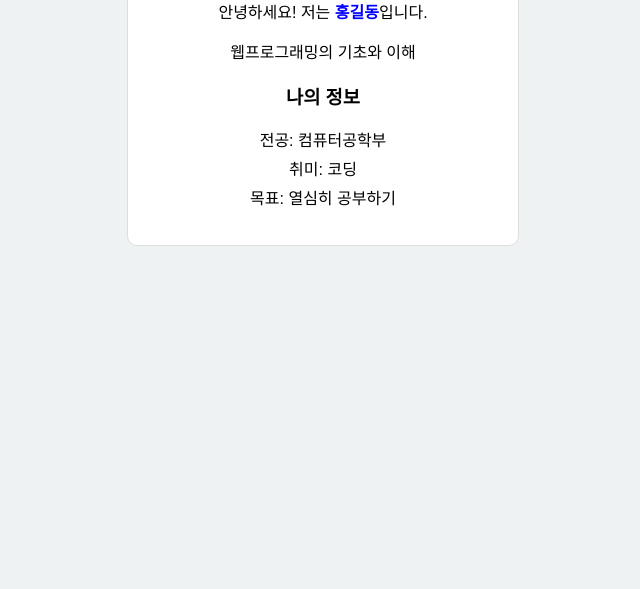
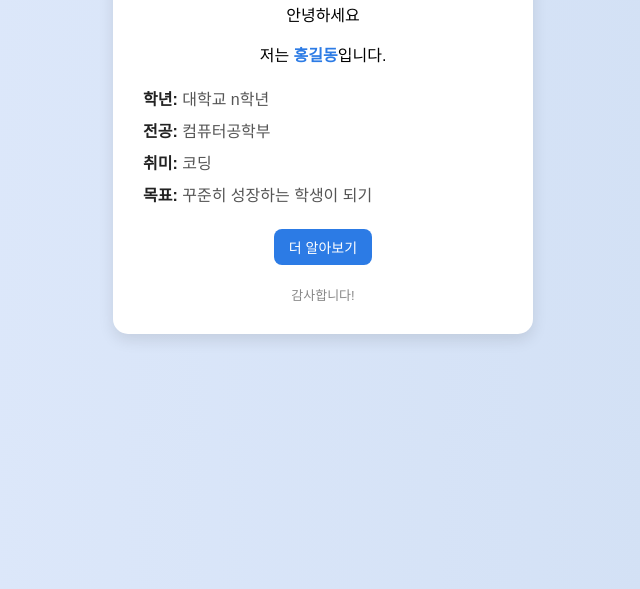
Before and after one commit to 0625yt/my-first-web-site, a plain HTML site: page index.html in a window 1280 px wide. Shown: the part 211-800 px from the top of the page, without its empty margins (317-957 px from the left). Drawn offline with Linux system fonts and the light colour scheme.

Commit message:
Update index.html

```diff
--- a/index.html
+++ b/index.html
@@ -4,57 +4,100 @@
     <meta charset="UTF-8">
     <title>자기소개</title>
 
-<!-- CSS -->
     <style>
         body {
-        background-color: #eef2f3;
+            margin: 0;
             font-family: "맑은 고딕", sans-serif;
+            background: linear-gradient(to right, #e0eafc, #cfdef3);
+        }
+
+        .card {
+            width: 360px;
+            margin: 100px auto;
+            background-color: white;
+            padding: 30px;
+            border-radius: 15px;
+            box-shadow: 0 6px 15px rgba(0,0,0,0.1);
             text-align: center;
         }
 
-    .container {
-        width: 350px;
-        margin: 100px auto;
-        background-color: white;
-        padding: 20px;
-        border-radius: 10px;
-        border: 1px solid #ddd;
+        .profile-img {
+            width: 120px;
+            height: 120px;
+            border-radius: 50%;
+            object-fit: cover;
+            margin-bottom: 15px;
+            border: 3px solid #2c7be5;
         }
 
         h1 {
+            margin-bottom: 10px;
             color: #333;
         }
 
         .name {
-        color: blue;
+            color: #2c7be5;
             font-weight: bold;
         }
 
-    ul {
-        list-style: none;
-        padding: 0;
+        .info {
+            margin-top: 20px;
+            text-align: left;
         }
 
-    li {
-        margin: 5px 0;
+        .info p {
+            margin: 8px 0;
+            color: #555;
+        }
+
+        .label {
+            font-weight: bold;
+            color: #222;
+        }
+
+        .footer {
+            margin-top: 20px;
+            font-size: 13px;
+            color: #888;
+        }
+
+        .btn {
+            display: inline-block;
+            margin-top: 15px;
+            padding: 8px 15px;
+            background-color: #2c7be5;
+            color: white;
+            text-decoration: none;
+            border-radius: 8px;
+            font-size: 14px;
+        }
+
+        .btn:hover {
+            background-color: #1a5edb;
         }
     </style>
 </head>
 
 <body>
 
-<div class="container">
+    <div class="card">
+
         <h1>자기소개</h1>
+        <p>안녕하세요 </p>
+        <p>저는 <span class="name">홍길동</span>입니다.</p>
 
-    <p>안녕하세요! 저는 <span class="name">홍길동</span>입니다.</p>
-    <p>웹프로그래밍의 기초와 이해</p>
+        <div class="info">
+            <p><span class="label">학년:</span> 대학교 n학년</p>
+            <p><span class="label">전공:</span> 컴퓨터공학부 </p>
+            <p><span class="label">취미:</span> 코딩 </p>
+            <p><span class="label">목표:</span> 꾸준히 성장하는 학생이 되기</p>
+        </div>
 
-    <h3>나의 정보</h3>
-    <ul>
-        <li>전공: 컴퓨터공학부</li>
-        <li>취미: 코딩</li>
-        <li>목표: 열심히 공부하기</li>
-    </ul>
+        <a href="#" class="btn">더 알아보기</a>
+
+        <div class="footer">
+            감사합니다!
+        </div>
     </div>
 
 </body>
```
Lines whose indentation alone changed are shown as unchanged.
